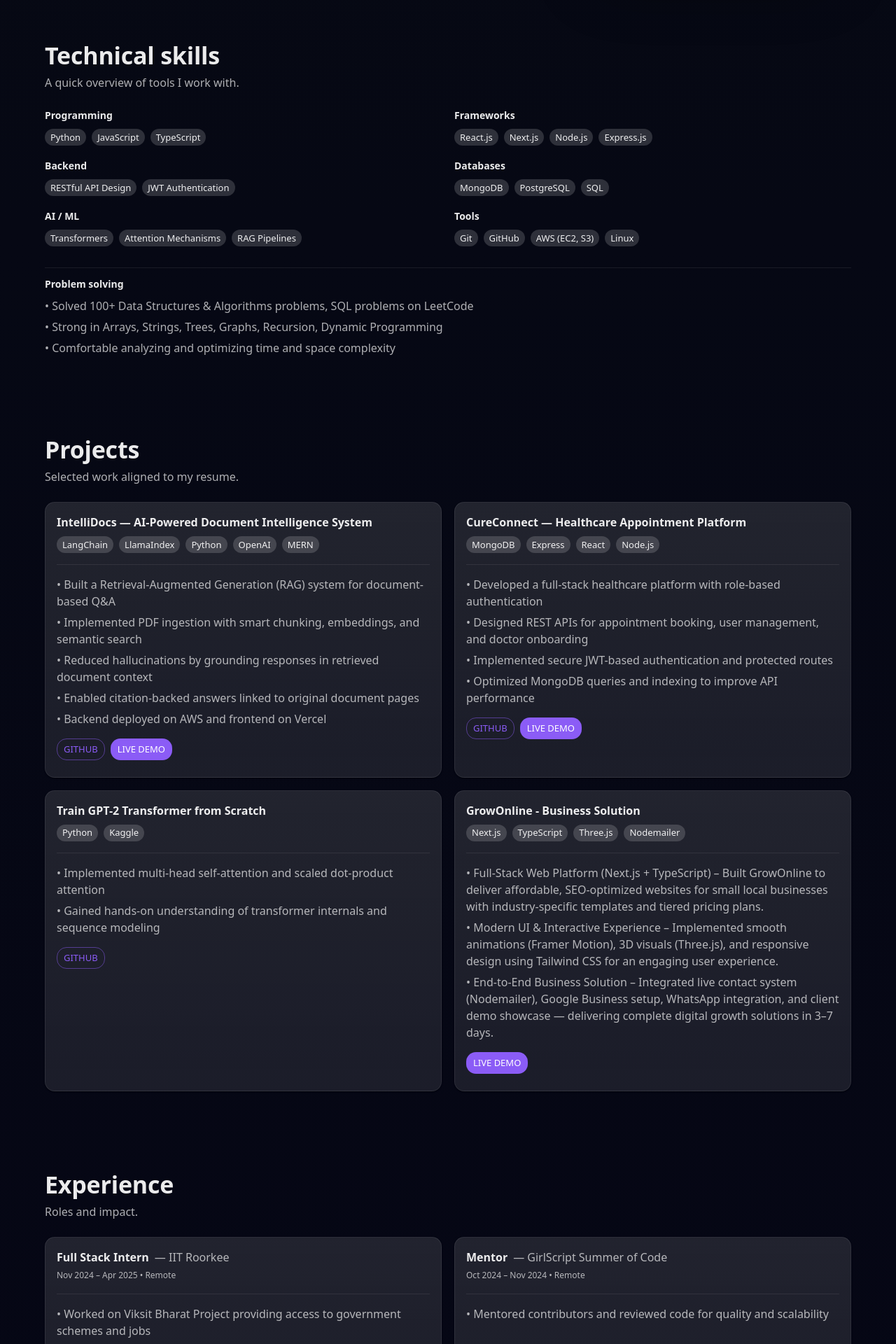
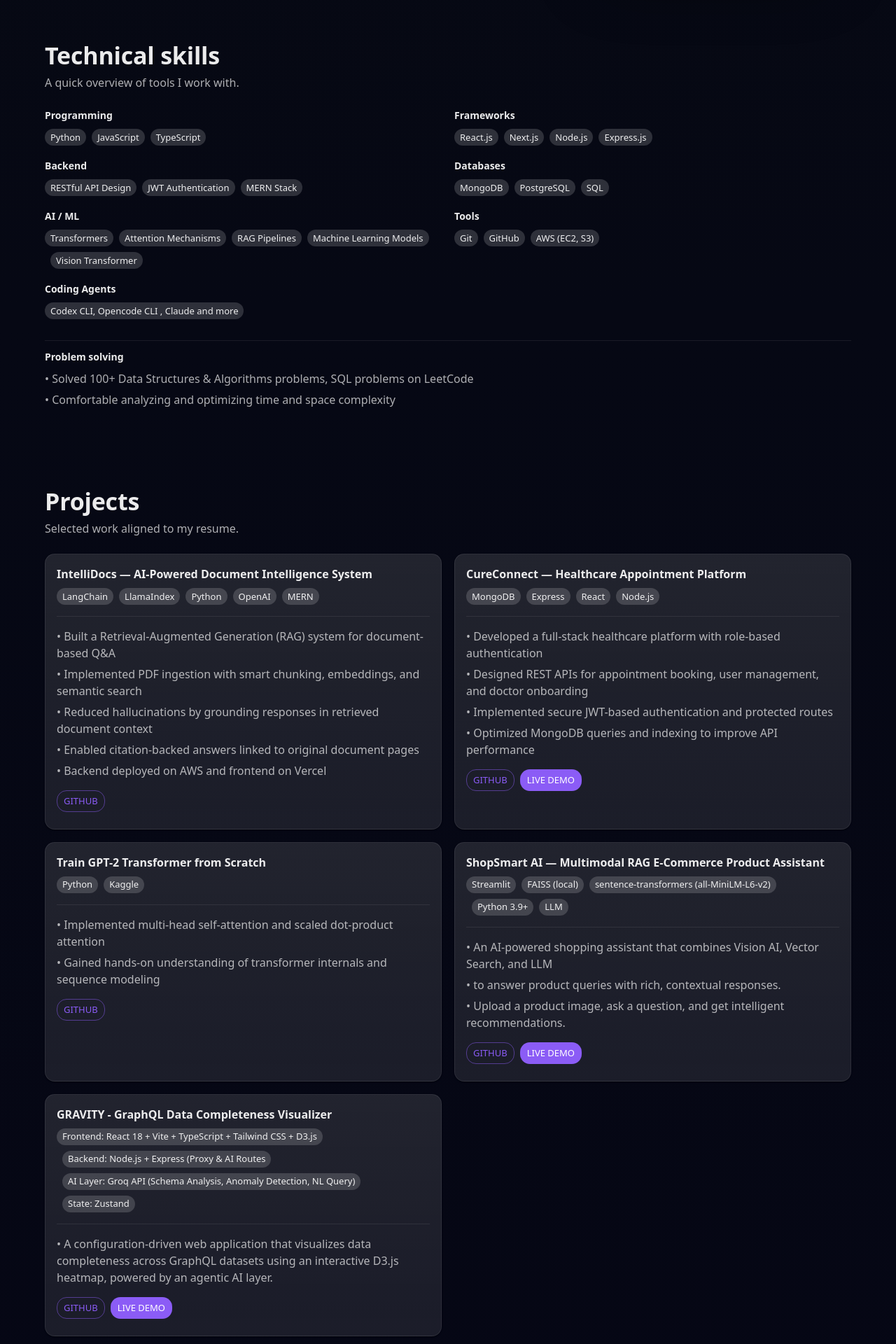
Before and after one commit to soniya-malviy/soniyamalviya, a React (Vite) app: page / in a window 1280 px wide. Shown: the part 1080-3000 px from the top of the page at 70% size. Built offline with nearby package versions, Linux system fonts and the light colour scheme.

Commit message:
Added more projects

```diff
--- a/src/App.tsx
+++ b/src/App.tsx
@@ -131,8 +131,9 @@
               { label: 'Frameworks', items: profile.skills.frameworks },
               { label: 'Backend', items: profile.skills.backend },
               { label: 'Databases', items: profile.skills.databases },
-              { label: 'AI / ML', items: profile.skills.aiMl },
+              { label: 'AI / ML', items: profile.skills.AIMl },
               { label: 'Tools', items: profile.skills.tools },
+              { label: 'Coding Agents', items: profile.skills.CoodingAgents },
             ].map((group) => (
               <Grid key={group.label} item xs={12} md={6}>
                 <Typography variant="subtitle2" sx={{ fontWeight: 800, mb: 1 }}>
--- a/src/data/profile.ts
+++ b/src/data/profile.ts
@@ -30,7 +30,7 @@
     { label: 'LeetCode', href: 'https://leetcode.com/u/soniyamalviya/' },
     {
       label: 'Resume',
-      href: '../public/Soniya_Malviya_Resume.pdf',
+      href: '../public/soniya_malviya_.pdf',
     },
   ] satisfies Link[],
   education: [
@@ -38,19 +38,19 @@
       school: 'Rishihood University, Sonipat, Haryana',
       degree: 'B.Tech in Computer Science & Artificial Intelligence',
       dates: 'Aug 2023 – Jul 2027',
-      gpa: '8.5 / 10',
+      gpa: '8.01 / 10',
     },
   ],
   skills: {
     programming: ['Python', 'JavaScript', 'TypeScript'],
     frameworks: ['React.js', 'Next.js', 'Node.js', 'Express.js'],
-    backend: ['RESTful API Design', 'JWT Authentication'],
+    backend: ['RESTful API Design', 'JWT Authentication', 'MERN Stack'],
     databases: ['MongoDB', 'PostgreSQL', 'SQL'],
-    aiMl: ['Transformers', 'Attention Mechanisms', 'RAG Pipelines'],
-    tools: ['Git', 'GitHub', 'AWS (EC2, S3)', 'Linux'],
+    AIMl: ['Transformers', 'Attention Mechanisms', 'RAG Pipelines', 'Machine Learning Models', 'Vision Transformer'],
+    tools: ['Git', 'GitHub', 'AWS (EC2, S3)'],
+    CoodingAgents:['Codex CLI, Opencode CLI , Claude and more'],
     problemSolving: [
       'Solved 100+ Data Structures & Algorithms problems, SQL problems on LeetCode',
-      'Strong in Arrays, Strings, Trees, Graphs, Recursion, Dynamic Programming',
       'Comfortable analyzing and optimizing time and space complexity',
     ],
   },
@@ -66,7 +66,7 @@
         'Backend deployed on AWS and frontend on Vercel'
       ],
       githubUrl: 'https://github.com/soniya-malviy/IntelliDocs',
-      demoUrl: 'https://www.intellidoc.space/',
+
     },
     {
       name: 'CureConnect — Healthcare Appointment Platform',
@@ -89,18 +89,32 @@
       ],
       githubUrl: 'https://github.com/soniya-malviy/Train-GPT-2-Transformer-from-Scratch',
     },
-    {
-      name: 'GrowOnline - Business Solution',
-      stack: ['Next.js' , 'TypeScript', 'Three.js', 'Nodemailer'],
+     {
+      name: 'ShopSmart AI — Multimodal RAG E-Commerce Product Assistant',
+      stack: ['Streamlit', 'FAISS (local)', 'sentence-transformers (all-MiniLM-L6-v2)', 'Python 3.9+', 'LLM'],
       bullets: [
-         'Full-Stack Web Platform (Next.js + TypeScript) – Built GrowOnline to deliver affordable, SEO-optimized websites for small local businesses with industry-specific templates and tiered pricing plans.',
+        'An AI-powered shopping assistant that combines Vision AI, Vector Search, and LLM',
+        'to answer product queries with rich, contextual responses. ',
+        'Upload a product image, ask a question, and get intelligent recommendations.',
+      ],
+      githubUrl: 'https://github.com/soniya-malviy/ShopSmart-AI',
+      demoUrl: 'https://shopsmart-ai-d3cpi8sjagcm3adbwtmyru.streamlit.app/',
+    },
+     {
+      name: 'GRAVITY - GraphQL Data Completeness Visualizer',
+      stack: [
+        'Frontend: React 18 + Vite + TypeScript + Tailwind CSS + D3.js',
+'Backend: Node.js + Express (Proxy & AI Routes',
+'AI Layer: Groq API (Schema Analysis, Anomaly Detection, NL Query)',
+'State: Zustand'
+      ],
+      bullets: [
+        'A configuration-driven web application that visualizes data completeness across GraphQL datasets using an interactive D3.js heatmap, powered by an agentic AI layer.'
+      ],
+      githubUrl: 'https://github.com/soniya-malviy/Gravity-',
+      demoUrl: 'https://gravity-frontend-one.vercel.app/',
+    },
 
-'Modern UI & Interactive Experience – Implemented smooth animations (Framer Motion), 3D visuals (Three.js), and responsive design using Tailwind CSS for an engaging user experience.',
-
-' End-to-End Business Solution – Integrated live contact system (Nodemailer), Google Business setup, WhatsApp integration, and client demo showcase — delivering complete digital growth solutions in 3–7 days.'
-      ],
-      demoUrl: 'https://growonline.online/',
-    },
   ] satisfies Project[],
   experience: [
     {
@@ -116,11 +130,15 @@
       demoUrl: 'https://empowerhub.info/'
     },
     {
-      title: 'Mentor',
-      org: 'GirlScript Summer of Code',
+      title: 'Open Source Contributor',
+      org: 'JupyterLab, OpenStreetMap, GSSoC',
       location: 'Remote',
-      dates: 'Oct 2024 – Nov 2024',
-      bullets: ['Mentored contributors and reviewed code for quality and scalability'],
+      dates: 'Oct 2024 – Present',
+      bullets: ['Merged 15+ Pull Requests during GSSoC and across JupyterLab and OpenStreetMap, enhancing developer tooling and platform usability',
+        'Developed UI components, improved documentation, and resolved bugs in AI/data science tooling',
+        'Tech: TypeScript, Python, React, JupyterLab Extensions, Git'
+      ],
+      demoUrl:"https://docs.google.com/document/d/1IQBpDrqBh0iieHKpgRVIc4-iI6xsSJEagniSx-p_Cgk/edit?tab=t.0"
     },
   ] satisfies Experience[],
   certifications: [
```
Also changed, not shown: 2 other files (tests, documents, lock files or other folders).
